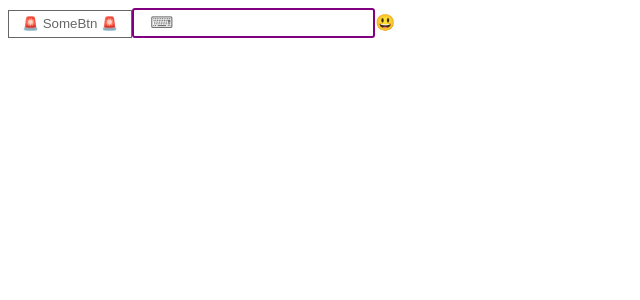
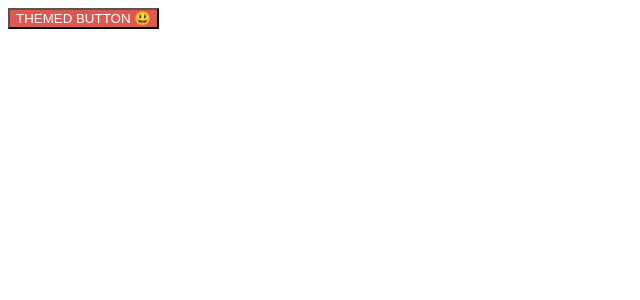
Before and after one commit to 7ylee/uipack-react, a React (Vite) app: page / in a window 1280 px wide. Shown: the top 300 px of the page, without its empty margins (0-640 px from the left). Built offline with nearby package versions, Linux system fonts and the light colour scheme.

Commit message:
theme provider

```diff
--- a/src/App.js
+++ b/src/App.js
@@ -1,18 +1,15 @@
 import React from 'react';
-import Button from './components/Button';
-import Input from './components/Input';
+import { ThemeProvider } from 'styled-components';
 import Emoji from './components/Emoji';
+import { Btn } from './components/Styled';
+import { idus } from './theme';
 
 const App = () => (
-    <div>
-        <Button type="submit">
-            <Emoji label="alert" content="🚨" />
-            <span> SomeBtn </span>
-            <Emoji label="alert" content="🚨" />
-        </Button>
-        <Input type="text" placeholder="⌨" />
-        <Emoji label="smileface" content="😃" />
-    </div>
+    <ThemeProvider theme={idus}>
+        <div>
+            <Btn>THEMED BUTTON <Emoji label="smileface" content="😃" /></Btn>
+        </div>
+    </ThemeProvider>
 );
 
 export default App;
--- a/src/components/Button.js
+++ b/src/components/ButtonOld.js
@@ -19,20 +19,20 @@ export const style = {
 };
 
 /* eslint-disable react/button-has-type */
-const Button = ({ type, children }) => (
+const ButtonOld = ({ type, children }) => (
     <button type={type} style={type === 'button' ? style.default : style.submit}>{children}</button>
 );
 
 // has default type
-Button.defaultProps = {
+ButtonOld.defaultProps = {
     type: 'button'
 };
 
-Button.propTypes = {
+ButtonOld.propTypes = {
     type: PropTypes.string,
     children: PropTypes.oneOfType([
         PropTypes.arrayOf(PropTypes.node),
         PropTypes.node
     ]).isRequired
 };
-export default Button;
+export default ButtonOld;
--- a/src/components/Input.js
+++ /dev/null
@@ -1,18 +0,0 @@
-import styled from 'styled-components';
-
-const Input = styled.input`
-    display: inline-block;
-    font-size: 1em;
-    padding: 0.25em 1em;
-    border-radius: 3px;
-    color: purple;
-    border: 2px solid purple;
-    box-shadow: none;
-
-    &:focus {
-        outline: none;
-        box-shadow: 0 0 2px 2px #efefef
-    }
-`;
-
-export default Input;
--- a/src/components/Styled.js
+++ b/src/components/Styled.js
@@ -1,9 +1,16 @@
 import styled from 'styled-components';
+import { normal } from '../theme';
 
 export const Btn = styled.button`
-    background-color: #7D7D7D;
+    background-color: ${props => props.theme.main};
     color: #FFF;
 `;
+
+Btn.defaultProps = {
+    theme: {
+        main: normal
+    }
+};
 
 export const Segment = styled.div`
     background: #FFF;
--- a/src/index.html
+++ b/src/index.html
@@ -4,7 +4,8 @@
     <meta charset="UTF-8">
     <meta name="viewport" content="width=device-width, initial-scale=1.0">
     <meta http-equiv="X-UA-Compatible" content="ie=edge">
-    <title>PARCEL-REACT</title>
+    <link rel="shortcut icon" href="../favicon.ico">
+    <title>UIPACK-REACT</title>
     <script async src="./index.js"></script>
 </head>
 <body>
--- /dev/null
+++ b/src/theme.js
@@ -0,0 +1,9 @@
+export const normal = {
+    main: '#efefef',
+    sub: '#22a7af',
+};
+
+export const idus = {
+    main: '#dd5850',
+    sub: '#22a7af'
+};
--- a/src/uipack-react.js
+++ b/src/uipack-react.js
@@ -1,9 +1,5 @@
-import Button from './components/Button';
 import Emoji from './components/Emoji';
-import Input from './components/Input';
 
 module.exports = {
-    Button,
     Emoji,
-    Input,
 };
```
Also changed, not shown: src/utility.js (added, +18 -0 lines), 1 other file (tests, documents, lock files or other folders).
